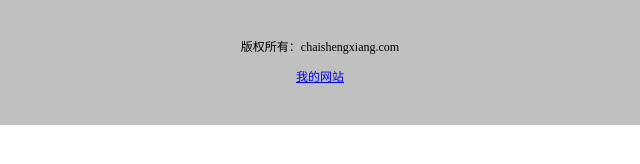
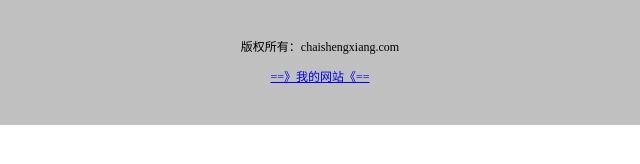
Before and after one commit to 50089606/-, a plain HTML site: page index.html in a window 1280 px wide. Shown: the part 458-622 px from the top of the page, 320-960 px from the left. Drawn offline with Linux system fonts and the light colour scheme.

Commit message:
Update index.html

```diff
--- a/index.html
+++ b/index.html
@@ -37,7 +37,7 @@
     font-size:12px;
    ">
    <p>版权所有：chaishengxiang.com</p>
-   <a href="https://50089606.github.io/-/pianju.html">我的网站</a>
+   <a href="https://50089606.github.io/-/pianju.html">==》我的网站《==</a>
    </div>
   </body>
 </html>
```
